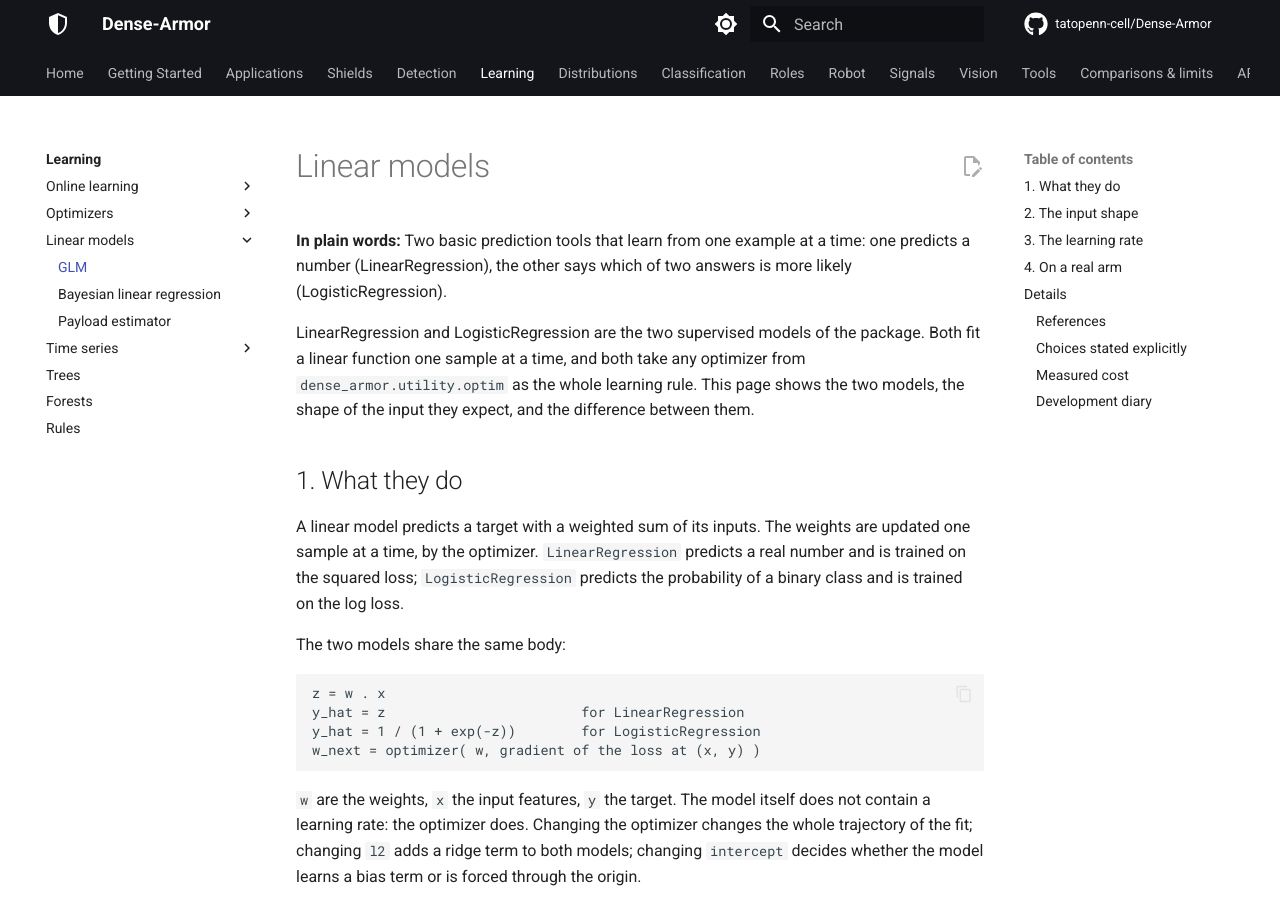
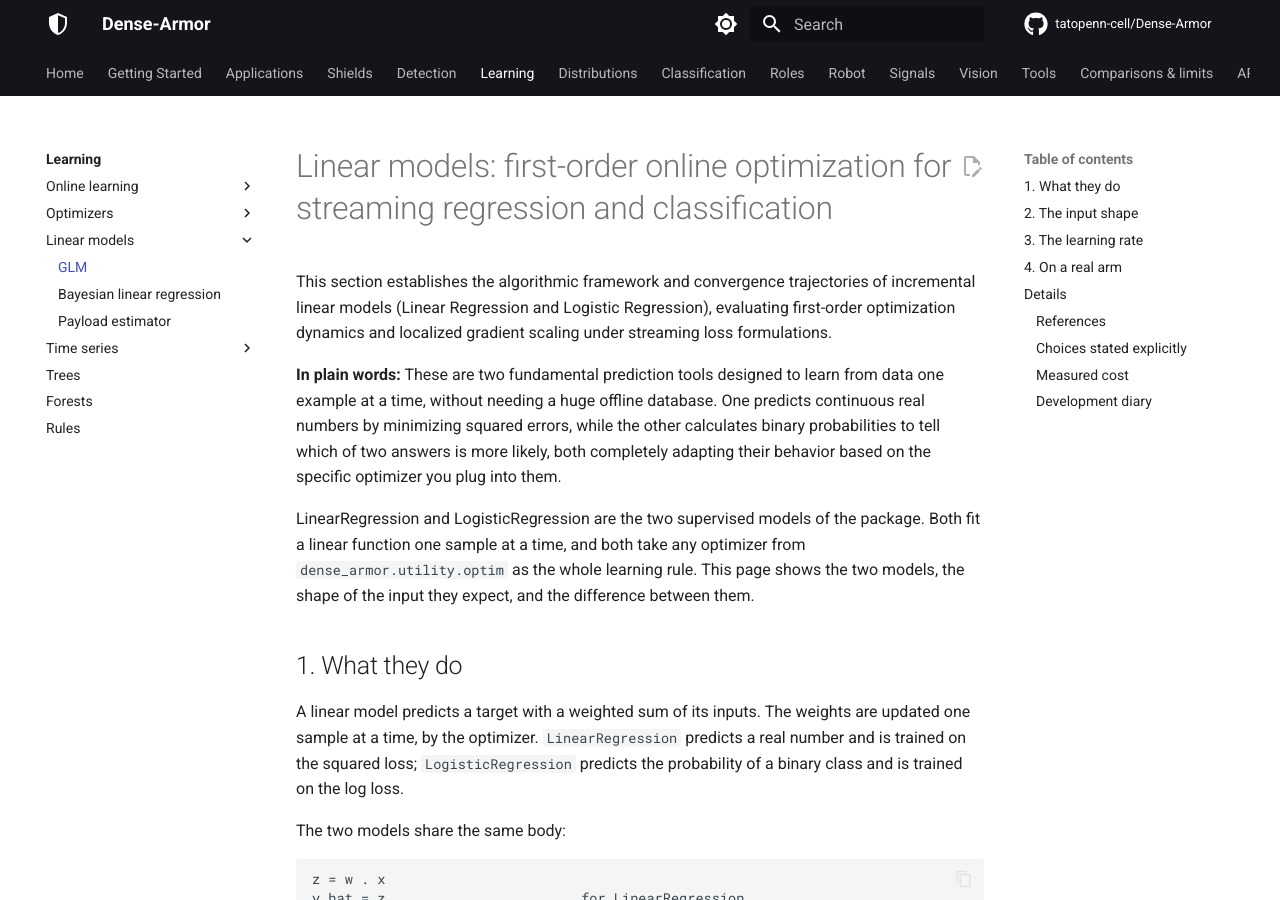
Before and after one commit to tatopenn-cell/Dense-Armor, an MkDocs documentation site: the page built from docs/linear/glm.md, in a window 1280 px wide and 900 px high. Built offline with MkDocs 1.6.1 and Material for MkDocs 9.7.7, drawn with Linux system fonts in a browser that asks for light colours; comment, search, counter and statistics services are not loaded.

Commit message:
Enhance glm.md with detailed explanation of models
Expanded the introduction to clarify the purpose and functionality of Linear Regression and Logistic Regression models, emphasizing their incremental learning approach and adaptability to different optimizers.

```diff
--- a/docs/linear/glm.md
+++ b/docs/linear/glm.md
@@ -1,6 +1,9 @@
-# Linear models
+# Linear models: first-order online optimization for streaming regression and classification
 
-**In plain words:** Two basic prediction tools that learn from one example at a time: one predicts a number (LinearRegression), the other says which of two answers is more likely (LogisticRegression).
+This section establishes the algorithmic framework and convergence trajectories of incremental linear models (Linear Regression and Logistic Regression), evaluating first-order optimization dynamics and localized gradient scaling under streaming loss formulations.
+
+**In plain words:** These are two fundamental prediction tools designed to learn from data one example at a time, without needing a huge offline database. One predicts continuous real numbers by minimizing squared errors, while the other calculates binary probabilities to tell which of two answers is more likely, both completely adapting their behavior based on the specific optimizer you plug into them.
+
 
 LinearRegression and LogisticRegression are the two supervised models of the
 package. Both fit a linear function one sample at a time, and both take any
```
